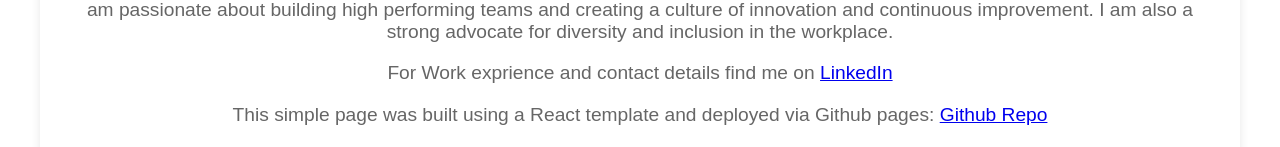
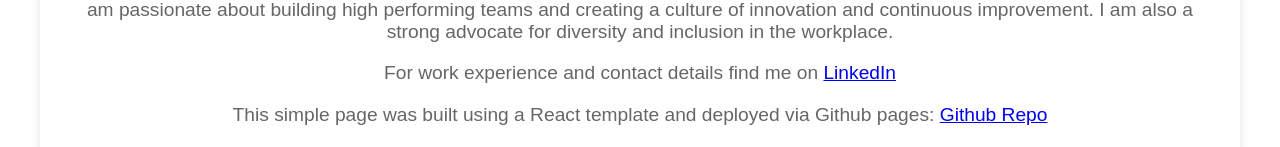
Before and after one commit to sdoran/sdoran.github.io, a React (Create React App) app: page / in a window 1280 px wide. Shown: the part 354-501 px from the top of the page. Built offline with nearby package versions, Linux system fonts and the light colour scheme.

Commit message:
Fix typo

```diff
--- a/src/App.js
+++ b/src/App.js
@@ -12,7 +12,7 @@
       <div className="section">
         <div className="hero">
           <p>I am an Engineering Leader at Travelport, leading a team of engineers to deliver high quality software solutions for the travel industry. I am passionate about building high performing teams and creating a culture of innovation and continuous improvement. I am also a strong advocate for diversity and inclusion in the workplace.</p>
-            <p>For Work exprience and contact details find me on <a href='https://www.linkedin.com/in/sarahdoran/'>LinkedIn</a>
+            <p>For work experience and contact details find me on <a href='https://www.linkedin.com/in/sarahdoran/'>LinkedIn</a>
             </p>
           <p>This simple page was built using a React template and deployed via Github pages: <a href="https://github.com/sdoran/sdoran.github.io">Github Repo</a></p>
           <p>The awful styling was generated by ChatGPT and will be updated in a future release</p>
```
Also changed, not shown: 7 other files (tests, documents, lock files or other folders).
